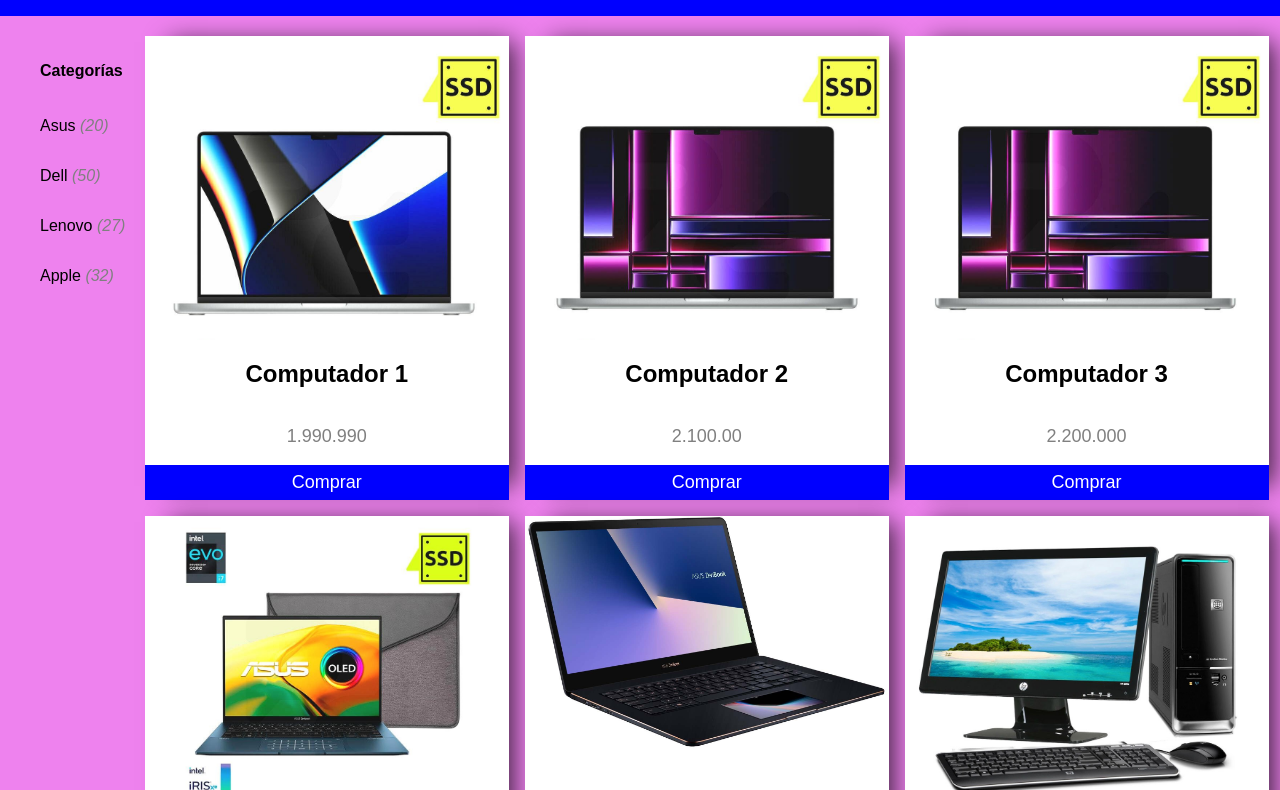
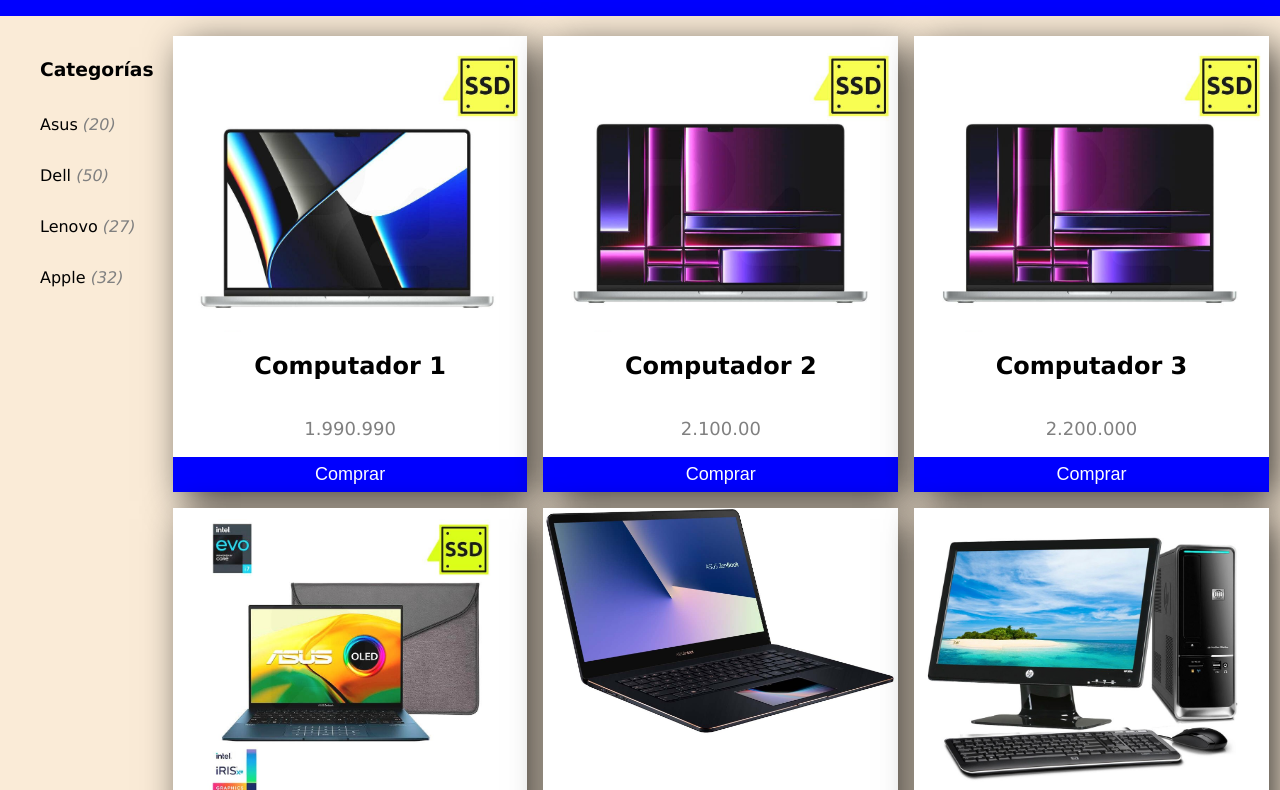
Before and after one commit to jorge2101719/ecommerce, a plain HTML site: page index.html in a window 1280 px wide. Shown: the part 77-867 px from the top of the page. Drawn offline with Linux system fonts and the light colour scheme.

Commit message:
modifico color de fondo de grid-container

```diff
--- a/assets/css/estilos.css
+++ b/assets/css/estilos.css
@@ -1,7 +1,7 @@
 body {
     margin: 0;
     padding: 0;
-    font-family: Arial, Helvetica, sans-serif;
+    font-family: 'Lucida Sans', 'Lucida Sans Regular', 'Lucida Grande', 'Lucida Sans Unicode', Geneva, Verdana, sans-serif;
 }
 
 
@@ -45,7 +45,7 @@ footer {
     "menu main main main main main"
     "footer footer footer footer footer footer";
     gap: .5rem;
-    background-color: violet;
+    background-color: antiquewhite;
     min-height: 100vh;
 }
 
@@ -62,9 +62,9 @@ footer {
     align-items: center;
     background-color: white;
     /* se agrega efecto de sombra, para dar estilo personal */
-    -webkit-box-shadow: 15px -4px 24px -10px rgba(0,0,0,0.75);
-    -moz-box-shadow: 15px -4px 24px -10px rgba(0,0,0,0.75);
-    box-shadow: 15px -4px 24px -10px rgba(0,0,0,0.75);
+    box-shadow: 10px 10px 37px -1px rgba(0,0,0,0.75);
+    -webkit-box-shadow: 10px 10px 37px -1px rgba(0,0,0,0.75);
+    -moz-box-shadow: 10px 10px 37px -1px rgba(0,0,0,0.75);
 }
 
     /* ayuda a que las tarjetas tengan las mismas dimensiones */
--- a/index.html
+++ b/index.html
@@ -18,7 +18,7 @@
         </header>
 
         <menu class="productos">
-            <h4>Categorías</h4>
+            <h3>Categorías</h3>
             <p>
                 Asus <em class="cantidad">(20)</em>
             </p>
```
